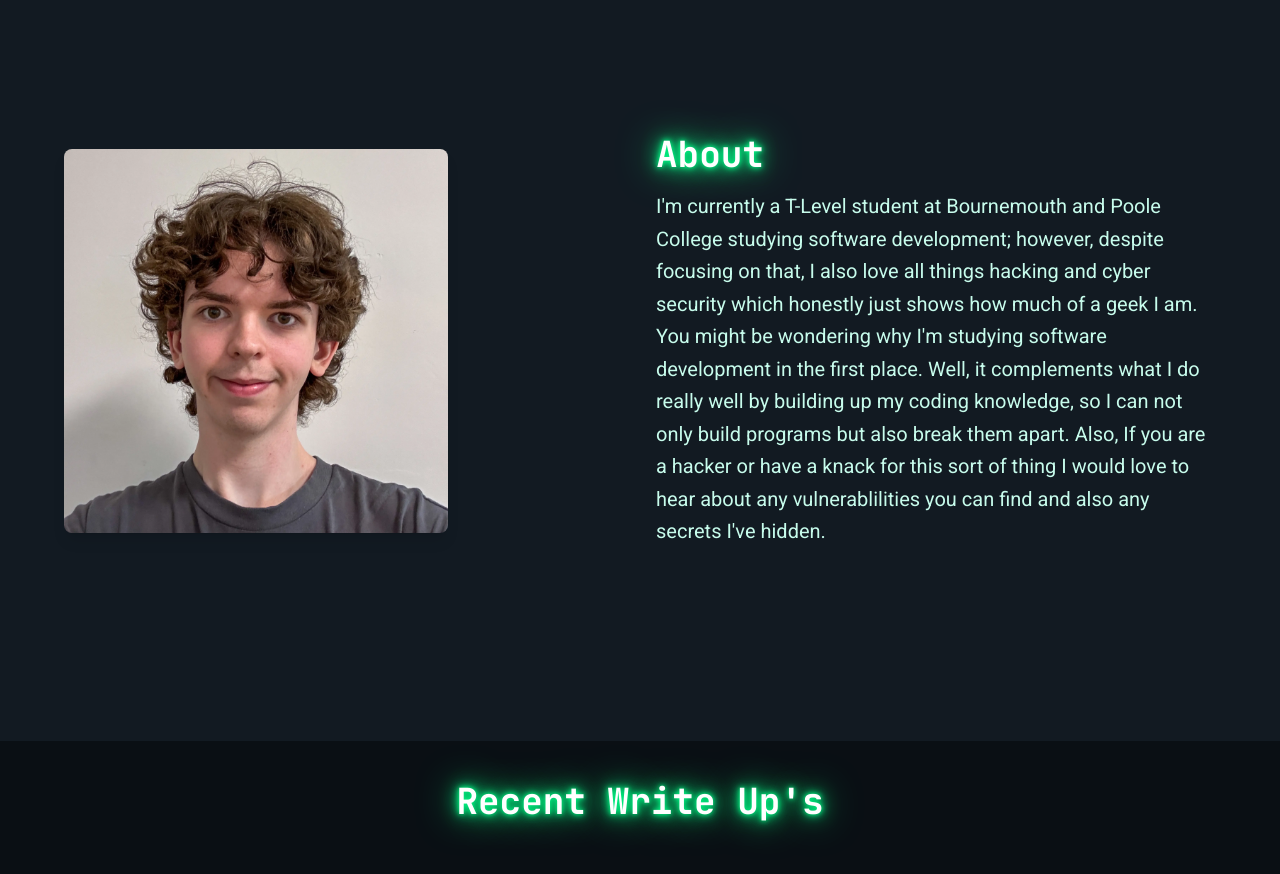
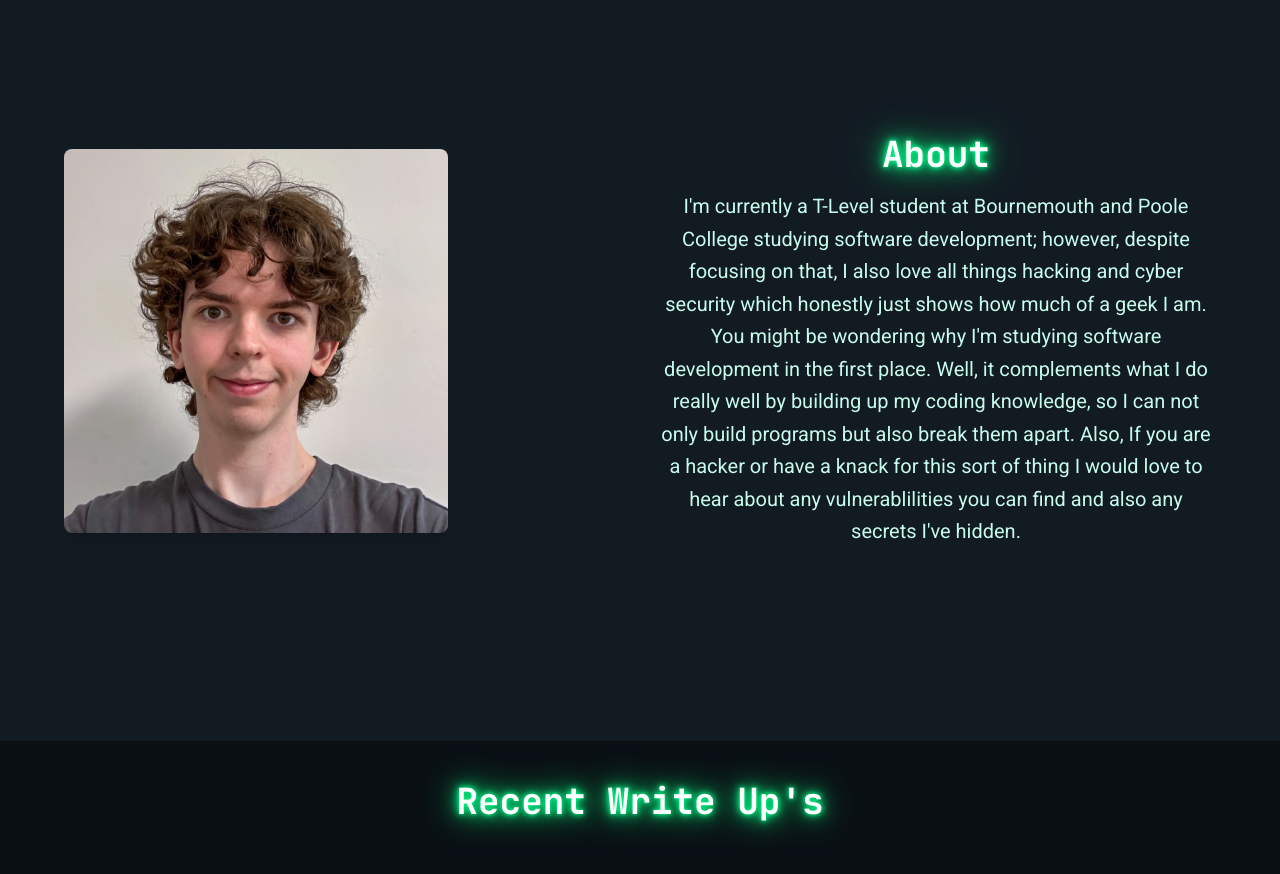
Before and after one commit to KieranPritchard/CTF-Showcase, a React (Vite) app: page /#/ in a window 1280 px wide. Shown: the part 920-1794 px from the top of the page. Built offline with nearby package versions, Linux system fonts and the light colour scheme; no server answers.

Commit message:
fixed text

```diff
--- a/src/components/home_page/About.jsx
+++ b/src/components/home_page/About.jsx
@@ -39,7 +39,7 @@ function About() {
                 </div>
 
                 {/* Text Section */}
-                <div ref={textRef} className="fade-in-right w-full md:w-auto text-center md:text-left">
+                <div ref={textRef} className="fade-in-right w-full md:w-auto text-center">
                     <h2 className="headings flicker text-white text-3xl sm:text-4xl font-bold mb-4">About</h2>
                     <p className="text-body text-lg sm:text-xl text-[#C7FCEC] leading-relaxed">
                         I'm currently a T-Level student at Bournemouth and Poole College studying software development; however, despite focusing on that, I also love all things hacking and cyber security which honestly just shows how much of a geek I am.
```
